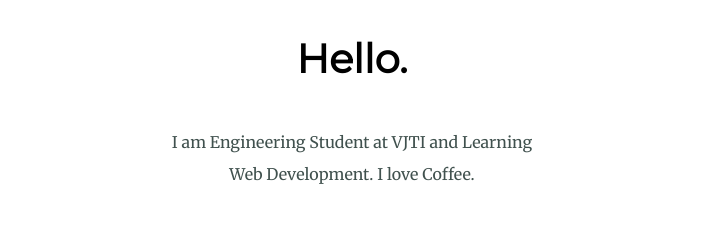
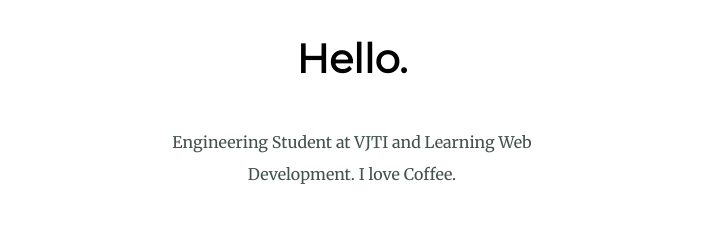
Before and after one commit to ritesh2604/MySite, a plain HTML site: page index.html in a window 1280 px wide. Shown: the part 1002-1242 px from the top of the page, without its empty margins (288-991 px from the left). Drawn offline with Linux system fonts and the light colour scheme.

Commit message:
updated intro para

```diff
--- a/index.html
+++ b/index.html
@@ -23,7 +23,7 @@
         <div class="profile">
           <img class="prof-img" src="Images/profimg.png" alt="profile-img">
           <h2>Hello.</h2>
-          <p class="intro">I am Engineering Student at VJTI and Learning Web Development. I love Coffee.</p>
+          <p class="intro">Engineering Student at VJTI and Learning Web Development. I love Coffee.</p>
         </div>
         <hr>
         <div class="skills">
```
